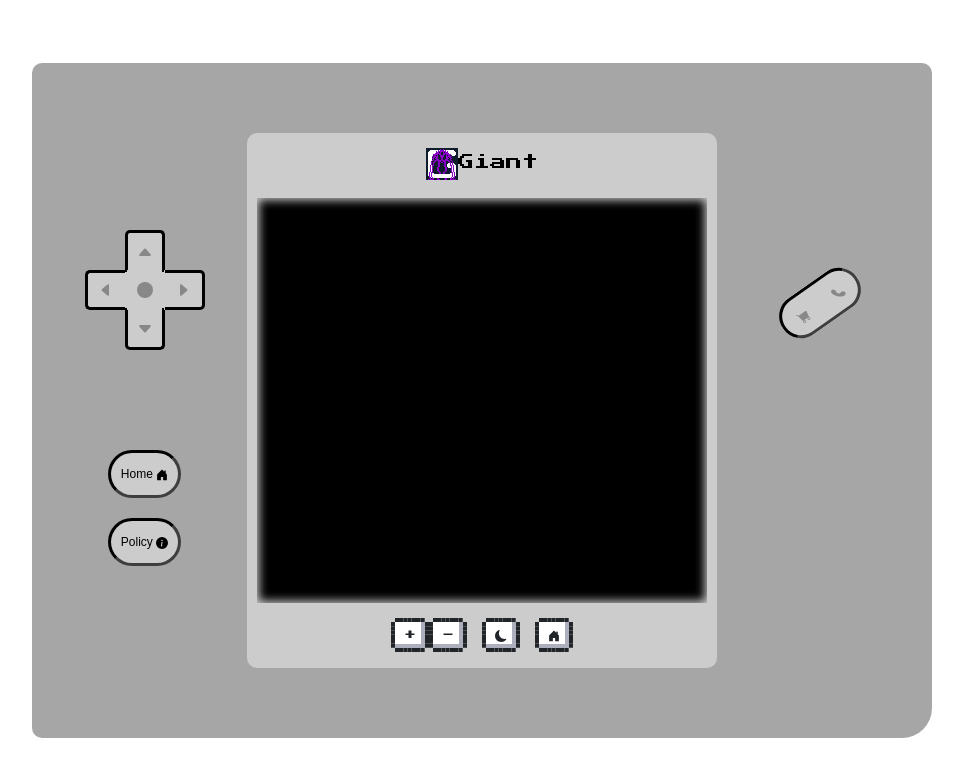
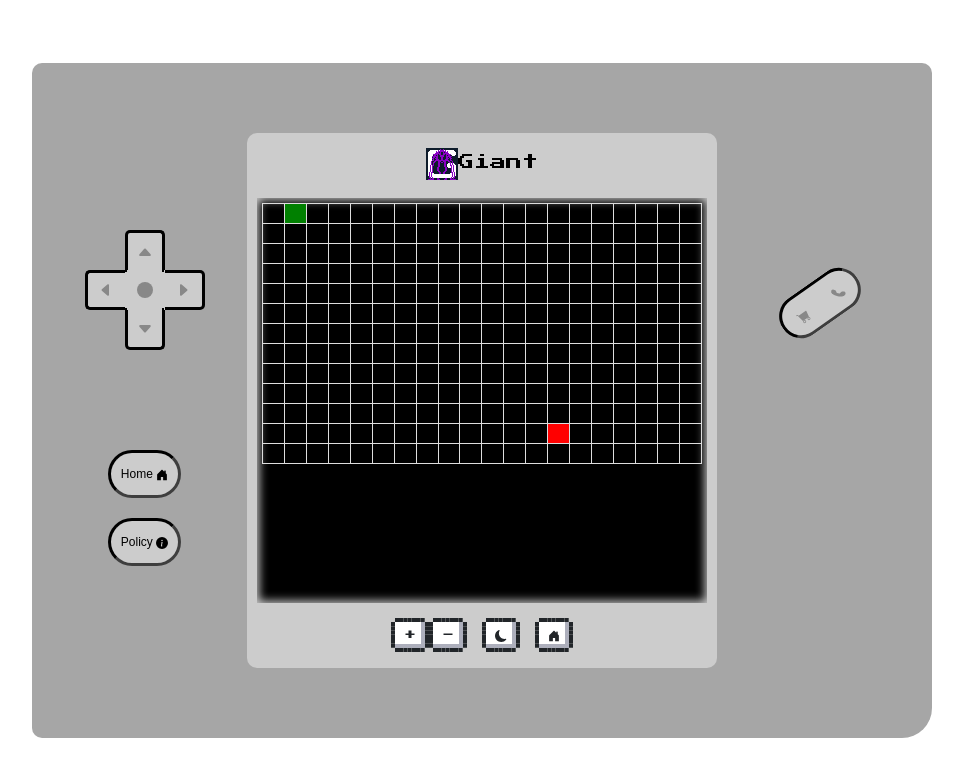
Before and after one commit to ryangudsell/NCNES-Giant, a React (Vite) app: page /#/snake in a window 1280 px wide. Shown: the top 776 px of the page, without its empty margins (158-1121 px from the left). Built offline with nearby package versions, Linux system fonts and the light colour scheme.

Commit message:
Snake Game Added

```diff
--- a/src/components/Snake.jsx
+++ b/src/components/Snake.jsx
@@ -1,9 +1,126 @@
-import React from 'react'
+import React, { useState, useEffect } from 'react';
+
+const ROWS = 13;
+const COLS = 20;
+
+const Direction = {
+  UP: 'UP',
+  DOWN: 'DOWN',
+  LEFT: 'LEFT',
+  RIGHT: 'RIGHT',
+};
 
 const SnakeGame = () => {
+  const generateRandomPosition = () => {
+    const row = Math.floor(Math.random() * ROWS);
+    const col = Math.floor(Math.random() * COLS);
+    return { row, col };
+  };
+
+  const [snake, setSnake] = useState([{ row: 0, col: 0 }]);
+  const [food, setFood] = useState(generateRandomPosition());
+  const [direction, setDirection] = useState(Direction.RIGHT);
+
+  const handleKeyPress = (e) => {
+    switch (e.key) {
+      case 'ArrowUp':
+        setDirection(Direction.UP);
+        break;
+      case 'ArrowDown':
+        setDirection(Direction.DOWN);
+        break;
+      case 'ArrowLeft':
+        setDirection(Direction.LEFT);
+        break;
+      case 'ArrowRight':
+        setDirection(Direction.RIGHT);
+        break;
+      default:
+        break;
+    }
+  };
+
+  const moveSnake = () => {
+    const newSnake = [...snake];
+    const head = { ...newSnake[0] };
+
+    switch (direction) {
+      case Direction.UP:
+        head.row = (head.row - 1 + ROWS) % ROWS;
+        break;
+      case Direction.DOWN:
+        head.row = (head.row + 1) % ROWS;
+        break;
+      case Direction.LEFT:
+        head.col = (head.col - 1 + COLS) % COLS;
+        break;
+      case Direction.RIGHT:
+        head.col = (head.col + 1) % COLS;
+        break;
+      default:
+        break;
+    }
+
+    newSnake.unshift(head);
+
+    if (head.row === food.row && head.col === food.col) {
+      setFood(generateRandomPosition());
+    } else {
+      newSnake.pop();
+    }
+
+    setSnake(newSnake);
+  };
+
+  const checkCollision = () => {
+    const head = snake[0];
+    return snake.slice(1).some((segment) => segment.row === head.row && segment.col === head.col);
+  };
+
+  const resetGame = () => {
+    setSnake([{ row: 0, col: 0 }]);
+    setFood(generateRandomPosition());
+    setDirection(Direction.RIGHT);
+  };
+
+  useEffect(() => {
+    const handle = setInterval(() => {
+      moveSnake();
+      if (checkCollision()) {
+        clearInterval(handle);
+        alert('Game Over! Press OK to play again.');
+        resetGame();
+      }
+    }, 250);
+
+    return () => clearInterval(handle);
+  }, [snake, direction]);
+
+  useEffect(() => {
+    window.addEventListener('keydown', handleKeyPress);
+    return () => window.removeEventListener('keydown', handleKeyPress);
+  }, []);
+
   return (
-    <></>
-  )
-}
+    <div>
+      <table>
+        <tbody>
+          {Array.from({ length: ROWS }).map((_, rowIndex) => (
+            <tr key={rowIndex}>
+              {Array.from({ length: COLS }).map((_, colIndex) => (
+                <td
+                  key={colIndex}
+                  className={`cell ${snake.some((segment) => segment.row === rowIndex && segment.col === colIndex) ? 'snake' : ''} ${
+                    food.row === rowIndex && food.col === colIndex ? 'food' : ''
+                  }`}
+                ></td>
+              ))}
+            </tr>
+          ))}
+        </tbody>
+      </table>
+    </div>
+  );
+};
 
-export default SnakeGame
+export default SnakeGame;
--- a/src/css/App.css
+++ b/src/css/App.css
@@ -368,6 +368,29 @@ a.big-text {
   background-color: #dbdada;
 }
 
+.cell {
+  width: 30px;
+  height: 20px;
+  aspect-ratio: 1;
+  border: 1px solid #ddd;
+}
+
+.snake {
+  background-color: green;
+}
+
+.food {
+  background-color: red;
+}
+
+table {
+  border-collapse: collapse;
+}
+
+td {
+  padding: 0;
+}
+
 @media screen and (min-width: 900px) {
   .mobile {
     display: none !important;
--- a/src/css/responsive/_mobile.scss
+++ b/src/css/responsive/_mobile.scss
@@ -337,3 +337,26 @@
     background-color:#dbdada;
     }
 }
+
+.cell {
+    width: 30px;
+    height: 20px;
+    aspect-ratio: 1;
+    border: 1px solid #ddd;
+}
+
+.snake {
+    background-color: green;
+}
+
+.food {
+    background-color: red;
+}
+
+table {
+    border-collapse: collapse;
+}
+
+td {
+    padding: 0;
+}
```
Also changed, not shown: src/css/App.min.css.
